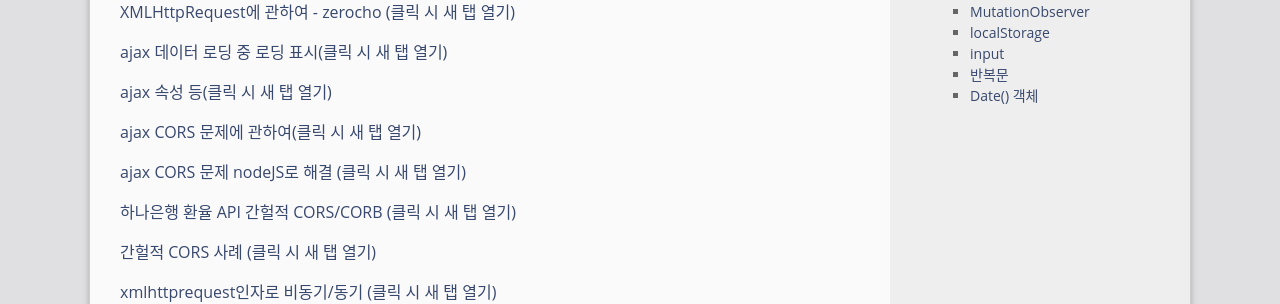
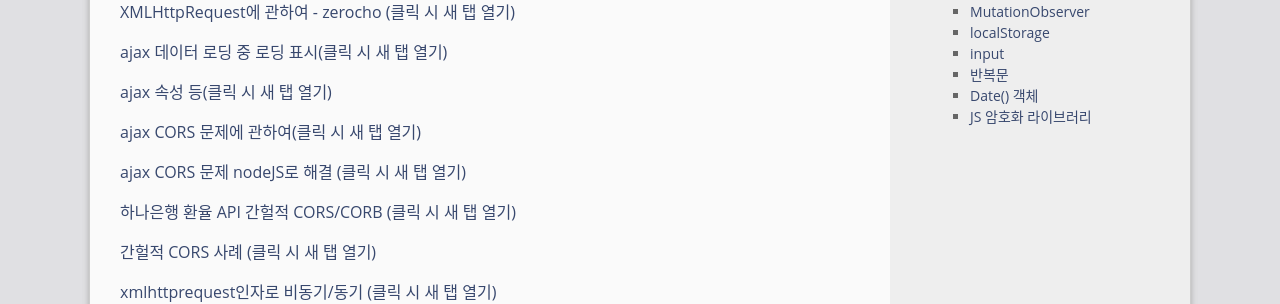
Before and after one commit to gloomydumber/copy, a Jekyll site: the page built from _posts/2020-08-20-generalJs.md, in a window 1280 px wide and 900 px high, scrolled down 914 px. Shown: the part 492-796 px from the top of the window. Built offline with Jekyll 4.4.1, drawn with Linux system fonts in a browser that asks for light colours; comment, search, counter and statistics services are not loaded; some of the changed text lies outside the part shown.

Commit message:
PostModed

```diff
--- a/_posts/2020-08-20-generalJs.md
+++ b/_posts/2020-08-20-generalJs.md
@@ -212,3 +212,7 @@ console.log(letter);
 ### Date() 객체
 
 [브라우저 마다 다른 Date()객체 처리 방식](https://meetup.toast.com/posts/130){: target="\_blank"}
+
+### JS 암호화 라이브러리
+
+[JS Encrypt](https://offbyone.tistory.com/343){: target="\_blank"}
```
Also changed, not shown: _posts/2020-03-01-TempLink.md (+2 -0 lines).
